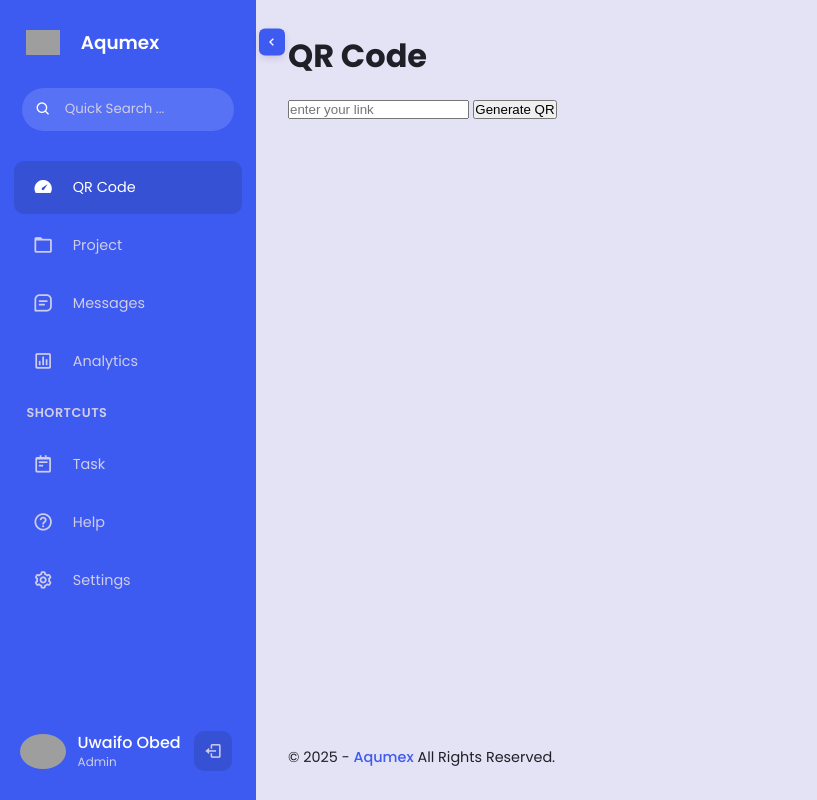
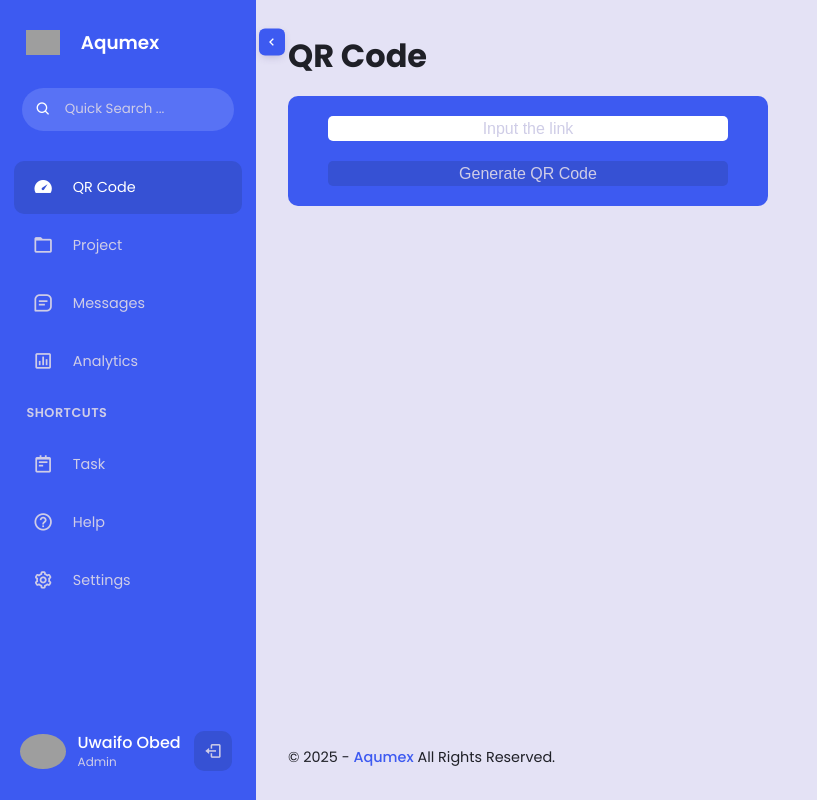
Before and after one commit to goodnessglister/qrcode, a FastAPI app: template templates/index.html in a window 1280 px wide. Shown: the whole page, without its empty margins (0-817 px from the left). Run offline with FastAPI, Linux system fonts and the light colour scheme; the template is opened without the code that fills it, so the values that code supplies are empty; grey boxes are pictures that could not be loaded.

Commit message:
obed update

```diff
--- a/main.py
+++ b/main.py
@@ -42,7 +42,7 @@ async def home(request:Request):
 	* method : home
 	* description : Route to load the home page of our app
 	"""
-	return templates.TemplateResponse('home.html',{'request':request,'name':'QR CODE GENERATOR'})
+	return templates.TemplateResponse('index.html',{'request':request,'name':'QR CODE GENERATOR'})
 
 """ @app.get('/createqr')
 async def createqr(file: UploadFile = File(...)):
--- a/static/styleobed.css
+++ b/static/styleobed.css
@@ -78,6 +78,87 @@ main .copyright span{
     font-weight: 500;
     cursor: pointer;
 }
+
+/*Css for qrcode Input form*/
+/* Reset some default browser styles */
+.form-container{
+    height: 15%;
+    border-radius: 50px;
+    padding: 10px;
+    width: 50%;
+    max-width: 500px;
+    border-radius: 10px;
+    display: flex;
+    flex-direction: column;
+    background-color: var(--main-color);
+}
+
+.qr_input{
+    background-color: #fff;
+}
+
+.sub{
+    background-color: var(--main-color-dark);
+    color: var(--text-color);
+}
+
+input.qr_input,
+input.sub{
+    margin: 10px 30px;
+    border: none;
+    height: 50%;
+    border-radius: 5px;
+    font-size: 1rem;
+    text-align: center;
+    cursor: pointer;
+}
+
+.qr_input::placeholder{
+    color: var(--text-color);
+}
+
+/* Form container styling */
+
+.cancel{
+    background-color: var(--main-color);
+    text-decoration: none;
+    color: white;
+    padding: 10px;
+    border: none;
+    border-radius: 4px;
+    cursor: pointer;
+    font-size: 1rem;
+    transition: background-color 0.3s ease;
+}
+
+.download{
+    background-color: var(--main-color);
+    text-decoration: none;
+    color: white;
+    padding: 10px;
+    border: none;
+    border-radius: 4px;
+    cursor: pointer;
+    font-size: 1rem;
+    transition: background-color 0.3s ease;
+}
+
+.button-container{
+    padding: 10px;
+    margin: 10px;
+}
+
+/* Responsive adjustments */
+@media (max-width: 600px) {
+    .form-container {
+        padding: 15px 20px;
+    }
+
+    header {
+        font-size: 1.5rem;
+    }
+}
+
 
 .sidebar-top{
     position: relative;
--- a/templates/index.html
+++ b/templates/index.html
@@ -6,7 +6,7 @@
     <meta charset="UTF-8">
     <meta http-equiv="X-UA-Compatible" content="IE=edge">
     <meta name="viewport" content="width=device-width, intitial-scale=1.0">
-    <title>Sidebar Menu</title>
+    <title>QR Code Generator</title>
     <link href='https://unpkg.com/boxicons@2.1.4/css/boxicons.min.css' rel='stylesheet'>
     <link rel="stylesheet" href="../static/styleobed.css">
 </head>
@@ -17,7 +17,7 @@
             <span class="shrink-btn">
                 <i class='bx bx-chevron-left'></i>
             </span>
-            <img src="./img/logo.png" class="logo" alt="">
+            <img src="../img/logo.png" class="logo" alt="">
             <h3 class="hide">Aqumex</h3>
         </div>
 
@@ -124,7 +124,7 @@
             </a>
             <div class="admin-user tooltip-element" data-tooltip="1">
                 <div class="admin-profile">
-                    <img src="./img/face-1.png" alt="">
+                    <img src="../img/face-1.png" alt="">
                     <div class="admin-info">
                         <h3>Uwaifo Obed</h3>
                         <h5>Admin</h5>
@@ -151,16 +151,18 @@
             justo. Nullam dictum felis eu pede mollis pretium.
         </p> -->
 
-        <form action='/createqr' method='POST' class="form">
-            <input type='text' placeholder='enter your link' name='link'/>
-            <input type='submit' value='Generate QR'/>
+
+        <form action="/createqr" method="POST" class="form-container">
+            <input type="text" placeholder="Input the link" name="link" class="qr_input"/>
+            <input type="submit" value="Generate QR Code" class="sub"/>
         </form>
+
 
         <p class="copyright">
             &copy; 2025 - <span>Aqumex</span> All Rights Reserved.
         </p>
     </main>
-    <script src="app.js"></script>
+    <script src="../static/app.js"></script>
 </body>
 
 </html>
```
